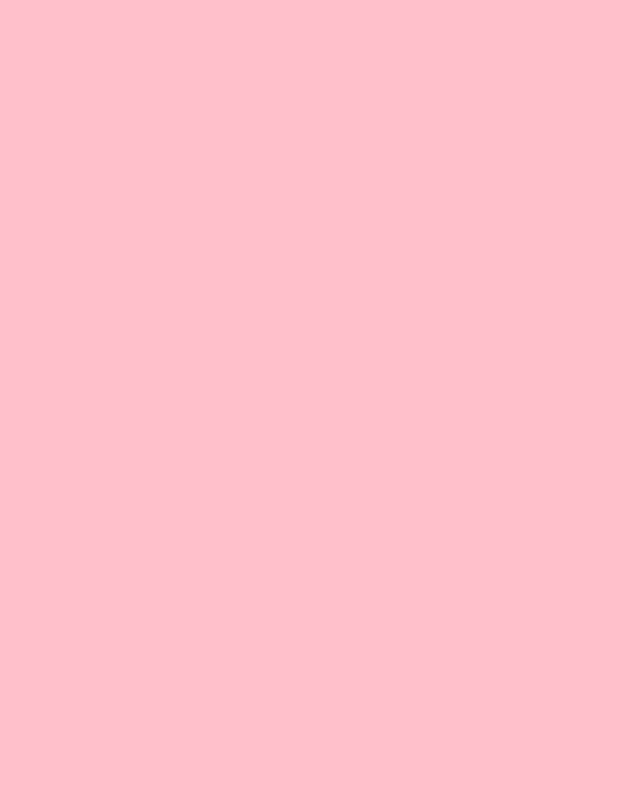
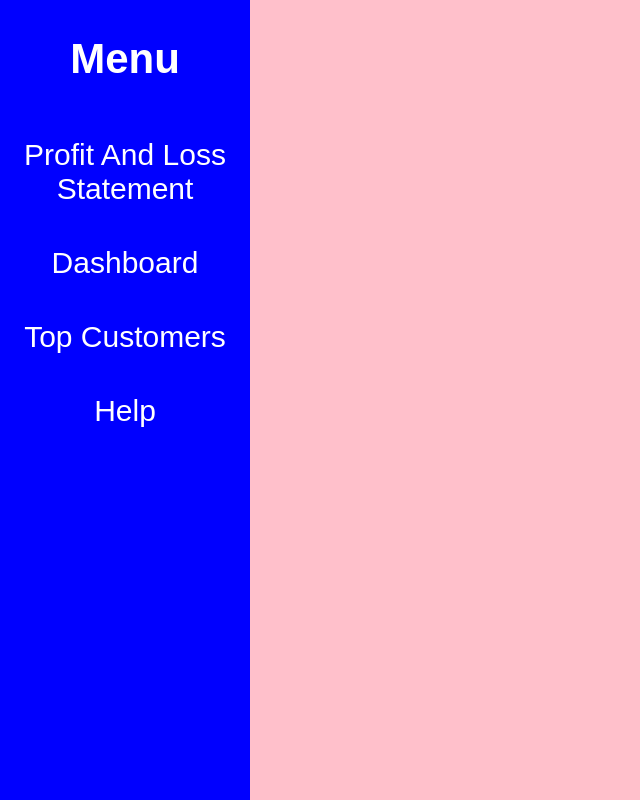
Before and after one commit to nmcolome/fin_assessment_tool, a React (Create React App) app: page / in a window 1280 px wide. Shown: the whole page, without its empty margins (0-640 px from the left). Built offline with nearby package versions, Linux system fonts and the light colour scheme.

Commit message:
Add Sidebar component and style

```diff
--- a/src/components/App.js
+++ b/src/components/App.js
@@ -1,5 +1,6 @@
 import React, { Component } from 'react';
 import './styles/App.css';
+import Sidebar from './Sidebar'
 
 class App extends Component {
   constructor() {
@@ -25,9 +26,9 @@ class App extends Component {
   //   }
   // }
 
-  changeView(text) {
+  changeView(event) {
     this.setState({
-      view: text
+      view: event.target.value
     })
   }
 
@@ -36,7 +37,7 @@ class App extends Component {
 
     return (
       <div className="App">
-        {/* <Sidebar changeView={this.changeView}/> */}
+        <Sidebar changeView={this.changeView} view={this.state.view}/>
         {/* {view} */}
       </div>
     );
--- /dev/null
+++ b/src/components/Sidebar.js
@@ -0,0 +1,24 @@
+import React from 'react'
+import './styles/Sidebar.css'
+
+const changeClass = (view, type) => {
+  return view === type ? "menu-tag active-tag" : "menu-tag"
+}
+
+const Sidebar = ({changeView, view}) => {
+  return (
+    <aside className="Sidebar">
+      <div className="menu">
+        <h1>Menu</h1>
+      </div>
+      <div className="menu-nav">
+        <button className={changeClass(view, 'profit')} value="profit" onClick={changeView}>Profit And Loss Statement</button>
+        <button className={changeClass(view, 'dashboard')} value="dashboard" onClick={changeView}>Dashboard</button>
+        <button className={changeClass(view, 'top')} value="top" onClick={changeView}>Top Customers</button>
+        <button className={changeClass(view, 'help')} value="help" onClick={changeView}>Help</button>
+      </div>
+    </aside>
+  )
+}
+
+export default Sidebar
--- /dev/null
+++ b/src/components/styles/Sidebar.css
@@ -0,0 +1,42 @@
+.Sidebar {
+  position: absolute;
+  top: 0;
+  left: 0;
+  width: 250px;
+  height: 100vh;
+  background-color: blue;
+  display: flex;
+  flex-direction: column;
+  align-items: center;
+}
+
+.menu {
+  color: white;
+  font-size: 28px;
+}
+
+.menu-nav {
+  display: flex;
+  flex-direction: column;
+  align-items: center;
+  width: 100%;
+}
+
+.menu-tag {
+  width: 100%;
+  margin: 10px 0;
+  padding: 10px 0;
+  font-size: 30px;
+  background-color: transparent;
+  border: none;
+  color: white;
+  cursor: pointer;
+}
+
+.menu-tag:hover {
+  background-color: yellowgreen;
+}
+
+.active-tag {
+  background-color: yellowgreen;
+}
```
